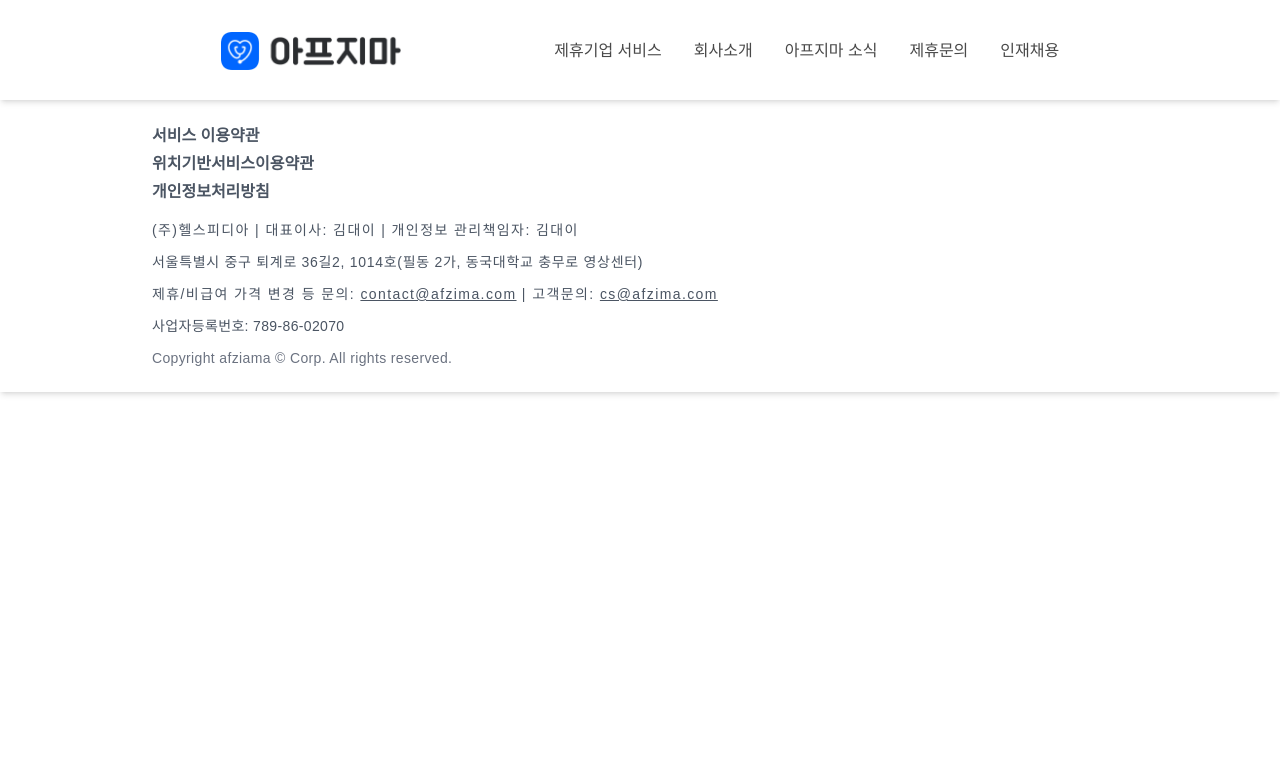
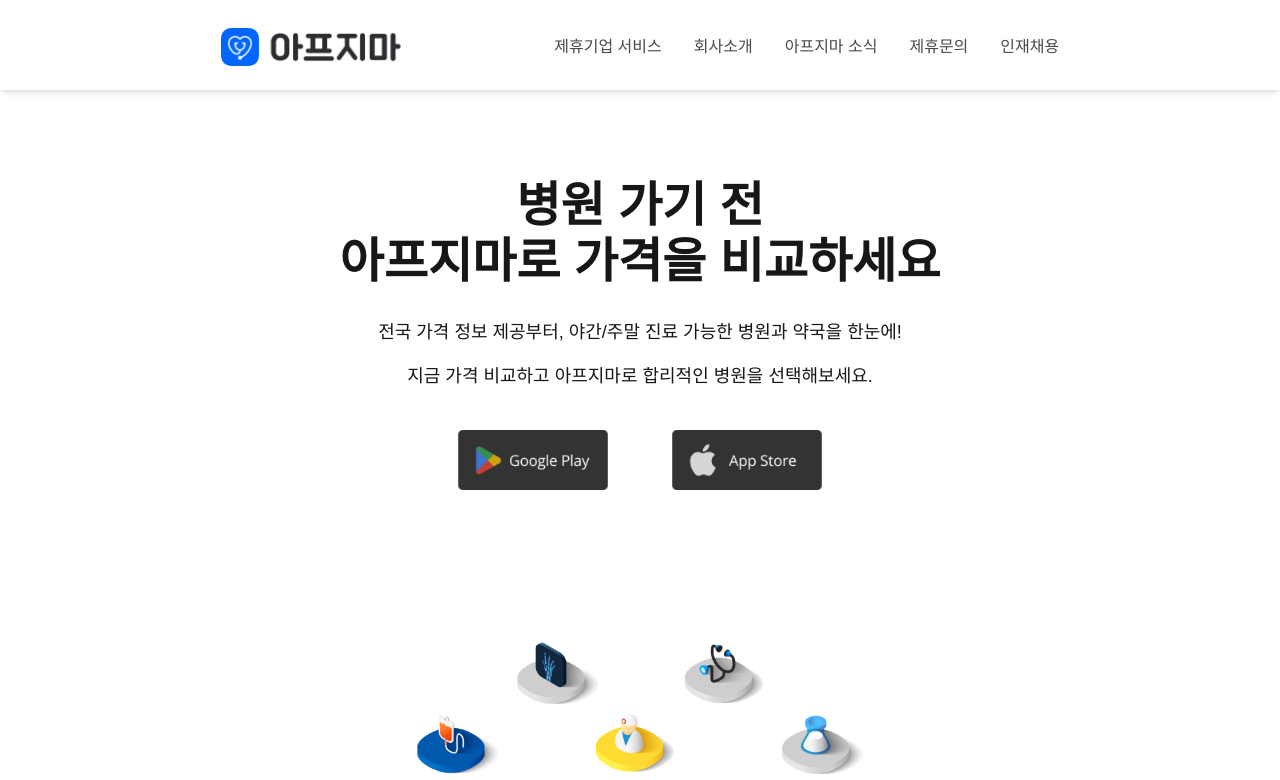
Before and after one commit to Lee-Dongwook/healthpedia-client, a Next.js app: page / in a window 1280 px wide. Shown: the top 780 px of the page. Built offline with nearby package versions, Linux system fonts and the light colour scheme.

Commit message:
feat : Hero

```diff
--- a/src/app/page.tsx
+++ b/src/app/page.tsx
@@ -1,12 +1,12 @@
-// import Hero from '@/components/Hero';
+import Hero from '@/components/templates/Hero';
 // import Background from '@/components/Background';
 // import Section from '@/components/Section';
 
 export default function HomePage() {
   return (
     <div>
-      {/* <Hero />
-      <Background />
+      <Hero />
+      {/* <Background />
       <Section /> */}
     </div>
   );
--- a/src/components/molecules/AppDownloadButton.tsx
+++ b/src/components/molecules/AppDownloadButton.tsx
@@ -1,10 +1,8 @@
 'use client';
 import React from 'react';
 import Image from 'next/image';
-import { useRouter } from 'next/router';
 import AppleLogo from '@/assets/img/Apple-logo.png';
 import GoogleLogo from '@/assets/img/Google-logo.png';
-import Button from '@/components/atoms/Button';
 
 interface AppDownloadButtonProps {
   store: 'google' | 'apple';
@@ -13,27 +11,23 @@ interface AppDownloadButtonProps {
 const AppDownloadButton: React.FC<AppDownloadButtonProps> = ({ store }) => {
   const isGoogle = store === 'google';
   const logo = isGoogle ? GoogleLogo : AppleLogo;
-  const router = useRouter();
 
   const handleMoveToDownload = () => {
-    if (isGoogle) {
-      router.push('/https://play.google.com/store/apps/details');
-    } else {
-      router.push(
-        '/https://apps.apple.com/kr/app/%EC%95%84%ED%94%84%EC%A7%80%EB%A7%88-%EC%A0%84%EA%B5%AD-%EB%B3%91%EC%9B%90%EB%B3%84-%EB%B3%91%EC%9B%90%EB%B9%84-%EC%A1%B0%ED%9A%8C-%EB%B0%8F-%EB%B9%84%EA%B5%90-%EC%84%9C%EB%B9%84%EC%8A%A4/id1593152794'
-      );
-    }
+    const url = isGoogle
+      ? 'https://play.google.com/store/apps/details'
+      : 'https://apps.apple.com/kr/app/%EC%95%84%ED%94%84%EC%A7%80%EB%A7%88-%EC%A0%84%EA%B5%AD-%EB%B3%91%EC%9B%90%EB%B3%84-%EB%B3%91%EC%9B%90%EB%B9%84-%EC%A1%B0%ED%9A%8C-%EB%B0%8F-%EB%B9%84%EA%B5%90-%EC%84%9C%EB%B9%84%EC%8A%A4/id1593152794';
+    window.open(url, '_blank');
   };
 
   return (
-    <Button variant="secondary" size="large" onClick={handleMoveToDownload}>
+    <div onClick={handleMoveToDownload}>
       <Image
         src={logo}
         alt={`${store} Download Logo`}
-        layout="fill"
-        objectFit="contain"
+        width={150}
+        height={75}
       />
-    </Button>
+    </div>
   );
 };
 
--- a/src/components/organisms/Header.tsx
+++ b/src/components/organisms/Header.tsx
@@ -30,7 +30,7 @@ const Header: React.FC = () => {
   }
 
   return (
-    <header className="sticky bg-white shadow-md w-[100vw] h-[100px] p-8">
+    <header className="sticky bg-white shadow-md w-[100vw] h-[90px] p-7">
       <div className="container mx-auto flex justify-around items-center px-4">
         <Image src={HeaderLogo} alt="Header Logo" width={180} height={100} />
         <nav className="space-x-8">
--- /dev/null
+++ b/src/components/templates/Hero.tsx
@@ -0,0 +1,49 @@
+'use client';
+
+import React from 'react';
+import Image from 'next/image';
+import HeroImage from '@/assets/img/Hero-logo.png';
+import AppDownloadButton from '@/components/molecules/AppDownloadButton';
+import { useResponsive } from '@/hooks/useResponsive';
+
+const Hero: React.FC = () => {
+  const { isMobile } = useResponsive();
+
+  if (isMobile) {
+    return (
+      <section className="bg-white text-center mt-10 p-20">
+        <h1 className="text-4xl font-bold mb-2">병원 가기 전</h1>
+        <h1 className="text-4xl font-bold">아프지마로 가격을 비교하세요</h1>
+        <div className="flex justify-center items-start">
+          <Image src={HeroImage} alt="Hero Image" width={400} height={200} />
+        </div>
+        <div className="mt-16 flex justify-center items-center space-x-40">
+          <AppDownloadButton store="google" />
+          <AppDownloadButton store="apple" />
+        </div>
+      </section>
+    );
+  }
+
+  return (
+    <section className="bg-white text-center mt-3 p-20">
+      <h1 className="text-5xl font-bold mb-2">병원 가기 전</h1>
+      <h1 className="text-5xl font-bold mb-8">아프지마로 가격을 비교하세요</h1>
+      <p className="text-lg mb-4">
+        전국 가격 정보 제공부터, 야간/주말 진료 가능한 병원과 약국을 한눈에!
+      </p>
+      <p className="text-lg mb-10">
+        지금 가격 비교하고 아프지마로 합리적인 병원을 선택해보세요.
+      </p>
+      <div className="flex justify-center items-center space-x-16">
+        <AppDownloadButton store="google" />
+        <AppDownloadButton store="apple" />
+      </div>
+      <div className="flex justify-center items-center">
+        <Image src={HeroImage} alt="Hero Image" width={600} />
+      </div>
+    </section>
+  );
+};
+
+export default Hero;
--- a/src/components/templates/index.ts
+++ b/src/components/templates/index.ts
@@ -0,0 +1 @@
+export * from './Hero';
```
Also changed, not shown: 1 other file (tests, documents, lock files or other folders).
